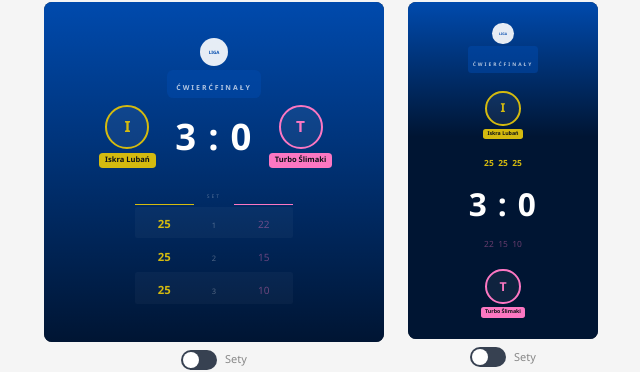
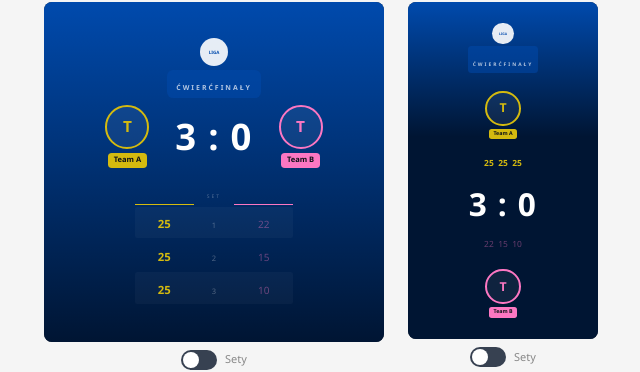
Before and after one commit to Kamil-Kwiecinski/liga-photo-editor, a React (Vite) app: page / in a window 1280 px wide. Shown: the part 123-495 px from the top of the page, without its empty margins (319-959 px from the left). Built offline with nearby package versions, Linux system fonts and the light colour scheme.

Commit message:
Update PhotoEditor.jsx

```diff
--- a/src/PhotoEditor.jsx
+++ b/src/PhotoEditor.jsx
@@ -7,8 +7,8 @@ function getMatchFromURL() {
   if (!p.get("match_id")) {
     return {
       match_id: "DEV",
-      team_home: "Iskra Lubań",
-      team_away: "Turbo Ślimaki",
+      team_home: "Team A",
+      team_away: "Team B",
       sets_home: 3, sets_away: 0,
       set_scores: [{ home: 25, away: 22 }, { home: 25, away: 15 }, { home: 25, away: 10 }],
       kolejka: "Ćwierćfinały",
@@ -274,14 +274,18 @@ function PreviewPanel({ label, targetW, targetH, image, zoom, setZoom, bgPos, se
   const onDown = (cx, cy) => {
   if (!image) return;
   setDragging(true);
-    const parts = bgPos.replace(/px/g, '').split(' ');
+  const parts = bgPos.replace(/%/g, '').split(' ');
   setDragStart({ cx, cy, px: parseFloat(parts[0]), py: parseFloat(parts[1]) });
 };
+
 const onMove = (cx, cy) => {
   if (!dragging || !dragStart) return;
   const dx = cx - dragStart.cx;
   const dy = cy - dragStart.cy;
-    setBgPos(`${(dragStart.px + dx).toFixed(0)}px ${(dragStart.py + dy).toFixed(0)}px`);
+  const sens = 3;
+  const newX = Math.max(-50, Math.min(150, dragStart.px - dx / sens));
+  const newY = Math.max(-50, Math.min(150, dragStart.py + dy / sens));
+  setBgPos(`${newX.toFixed(1)}% ${newY.toFixed(1)}%`);
 };
   const onUp = () => { setDragging(false); setDragStart(null); };
 
@@ -389,13 +393,13 @@ export default function PhotoEditor() {
 
   const [postImage, setPostImage] = useState(null);
   const [postZoom, setPostZoom] = useState(150);
-  const [postBgPos, setPostBgPos] = useState("0px 0px");
+  const [postBgPos, setPostBgPos] = useState("50% 50%");
   const [postShowSets, setPostShowSets] = useState(false);
   const [postSponsors, setPostSponsors] = useState([]);
 
   const [storyImage, setStoryImage] = useState(null);
   const [storyZoom, setStoryZoom] = useState(150);
-  const [storyBgPos, setStoryBgPos] = useState("0px 0px");
+  const [storyBgPos, setStoryBgPos] = useState("50% 50%");
   const [storyShowSets, setStoryShowSets] = useState(false);
   const [storySponsors, setStorySponsors] = useState([]);
 
```
Lines whose indentation alone changed are shown as unchanged.
